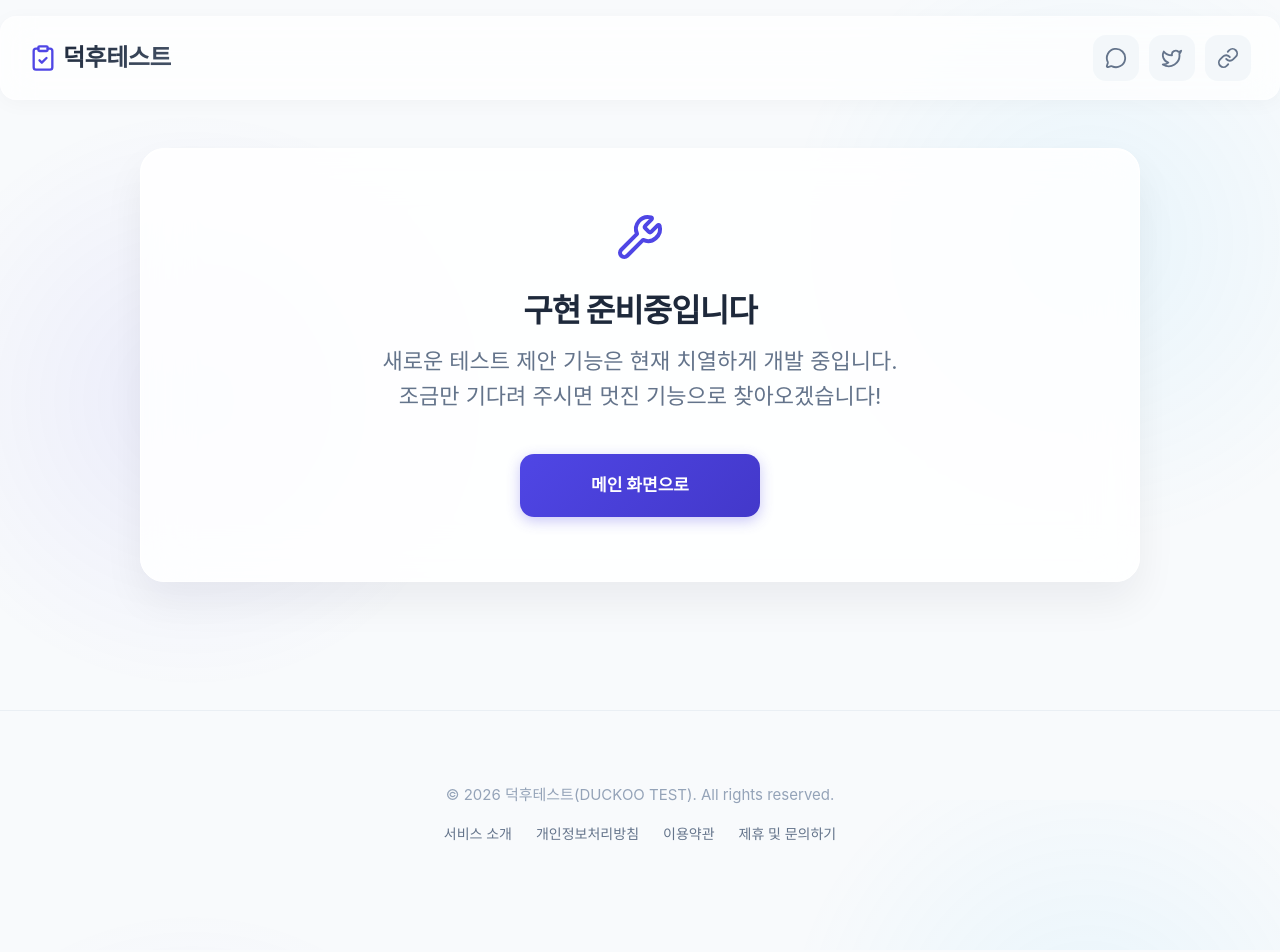
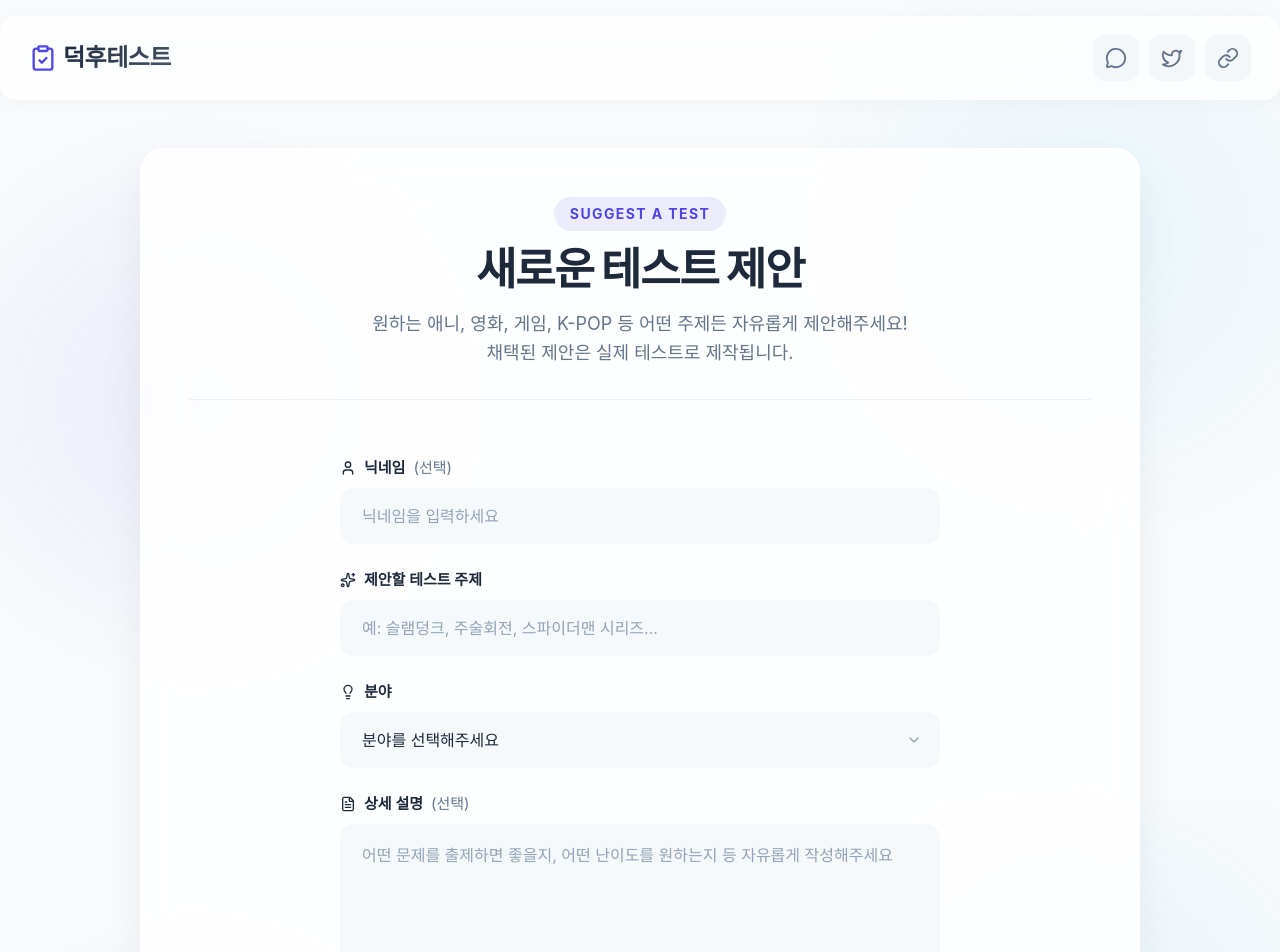
Before and after one commit to Giwoooong/duckoo-test, a Next.js app: page /contact-suggestions in a window 1280 px wide. Shown: the top 952 px of the page. Built offline with nearby package versions, Linux system fonts and the light colour scheme; a web font is replaced by a local one.

Commit message:
Add test suggestion page with Formspree form

```diff
--- a/app/contact-suggestions/page.tsx
+++ b/app/contact-suggestions/page.tsx
@@ -1,23 +1,167 @@
 "use client";
 
+import { useState, FormEvent } from "react";
 import Link from "next/link";
-import { Wrench } from 'lucide-react';
+import { Send, CheckCircle, AlertCircle, Lightbulb, User, Sparkles, FileText } from 'lucide-react';
+
+type FormStatus = "idle" | "submitting" | "success" | "error";
 
 export default function ContactSuggestionsPage() {
+    const [status, setStatus] = useState<FormStatus>("idle");
+    const [errorMessage, setErrorMessage] = useState("");
+
+    const handleSubmit = async (e: FormEvent<HTMLFormElement>) => {
+        e.preventDefault();
+        setStatus("submitting");
+
+        const form = e.currentTarget;
+        const data = new FormData(form);
+        data.append("type", "테스트 제안");
+
+        try {
+            const res = await fetch("https://formspree.io/f/mvzbylda", {
+                method: "POST",
+                body: data,
+                headers: { Accept: "application/json" },
+            });
+
+            if (res.ok) {
+                setStatus("success");
+                form.reset();
+            } else {
+                const json = await res.json();
+                setErrorMessage(json?.errors?.map((err: any) => err.message).join(", ") || "전송에 실패했습니다.");
+                setStatus("error");
+            }
+        } catch {
+            setErrorMessage("네트워크 오류가 발생했습니다. 다시 시도해주세요.");
+            setStatus("error");
+        }
+    };
+
     return (
         <div className="shell">
-            <main className="panel content-page glass" style={{ textAlign: 'center', padding: '64px 24px' }}>
-                <Wrench size={48} color="var(--primary-color)" style={{ margin: '0 auto 24px' }} />
-                <h1 style={{ fontSize: '32px', marginBottom: '16px' }}>구현 준비중입니다</h1>
-                <p className="lead" style={{ marginBottom: '40px' }}>
-                    새로운 테스트 제안 기능은 현재 치열하게 개발 중입니다.<br />
-                    조금만 기다려 주시면 멋진 기능으로 찾아오겠습니다!
-                </p>
-                <div style={{ display: 'flex', justifyContent: 'center' }}>
-                    <Link href="/" className="startButton action-btn" style={{ maxWidth: '240px' }}>
-                        메인 화면으로
-                    </Link>
+            <main className="content-page glass">
+                <div className="content-header">
+                    <p className="eyebrow">Suggest a Test</p>
+                    <h1>새로운 테스트 제안</h1>
+                    <p className="lead">
+                        원하는 애니, 영화, 게임, K-POP 등 어떤 주제든 자유롭게 제안해주세요!<br />
+                        채택된 제안은 실제 테스트로 제작됩니다.
+                    </p>
                 </div>
+
+                {status === "success" ? (
+                    <div className="contact-success">
+                        <CheckCircle size={56} color="#22c55e" style={{ marginBottom: '24px' }} />
+                        <h2 style={{ color: '#22c55e', marginBottom: '16px' }}>제안 완료!</h2>
+                        <p className="lead" style={{ marginBottom: '40px' }}>
+                            소중한 제안 감사합니다! 🎉<br />검토 후 테스트 제작에 반영하겠습니다.
+                        </p>
+                        <div style={{ display: 'flex', gap: '16px', justifyContent: 'center', flexWrap: 'wrap' }}>
+                            <button
+                                type="button"
+                                className="startButton"
+                                style={{ maxWidth: '240px' }}
+                                onClick={() => setStatus("idle")}
+                            >
+                                추가 제안하기
+                            </button>
+                            <Link href="/" className="ghostButton" style={{ padding: '18px 28px' }}>
+                                메인으로 돌아가기
+                            </Link>
+                        </div>
+                    </div>
+                ) : (
+                    <form onSubmit={handleSubmit} className="contact-form">
+                        <div className="contact-field">
+                            <label htmlFor="suggest-name" className="contact-label">
+                                <User size={16} />
+                                닉네임 <span style={{ color: 'var(--secondary-text-color)', fontWeight: 400 }}>(선택)</span>
+                            </label>
+                            <input
+                                id="suggest-name"
+                                name="name"
+                                type="text"
+                                className="contact-input"
+                                placeholder="닉네임을 입력하세요"
+                            />
+                        </div>
+
+                        <div className="contact-field">
+                            <label htmlFor="suggest-title" className="contact-label">
+                                <Sparkles size={16} />
+                                제안할 테스트 주제
+                            </label>
+                            <input
+                                id="suggest-title"
+                                name="suggestion_title"
+                                type="text"
+                                required
+                                className="contact-input"
+                                placeholder="예: 슬램덩크, 주술회전, 스파이더맨 시리즈..."
+                            />
+                        </div>
+
+                        <div className="contact-field">
+                            <label htmlFor="suggest-category" className="contact-label">
+                                <Lightbulb size={16} />
+                                분야
+                            </label>
+                            <select
+                                id="suggest-category"
+                                name="category"
+                                required
+                                className="contact-input contact-select"
+                                defaultValue=""
+                            >
+                                <option value="" disabled>분야를 선택해주세요</option>
+                                <option value="애니메이션">애니메이션 / 만화</option>
+                                <option value="영화">영화 / 드라마</option>
+                                <option value="게임">게임</option>
+                                <option value="K-POP">K-POP / 아이돌</option>
+                                <option value="소설/웹툰">소설 / 웹툰</option>
+                                <option value="기타">기타</option>
+                            </select>
+                        </div>
+
+                        <div className="contact-field">
+                            <label htmlFor="suggest-detail" className="contact-label">
+                                <FileText size={16} />
+                                상세 설명 <span style={{ color: 'var(--secondary-text-color)', fontWeight: 400 }}>(선택)</span>
+                            </label>
+                            <textarea
+                                id="suggest-detail"
+                                name="message"
+                                className="contact-input contact-textarea"
+                                placeholder="어떤 문제를 출제하면 좋을지, 어떤 난이도를 원하는지 등 자유롭게 작성해주세요"
+                                rows={5}
+                            />
+                        </div>
+
+                        {status === "error" && (
+                            <div className="contact-error">
+                                <AlertCircle size={18} />
+                                <span>{errorMessage}</span>
+                            </div>
+                        )}
+
+                        <button
+                            type="submit"
+                            className="startButton contact-submit"
+                            disabled={status === "submitting"}
+                        >
+                            {status === "submitting" ? (
+                                <span className="contact-spinner">전송 중...</span>
+                            ) : (
+                                <>
+                                    <Send size={18} className="icon-left" />
+                                    제안 보내기
+                                </>
+                            )}
+                        </button>
+                    </form>
+                )}
             </main>
         </div>
     );
```
